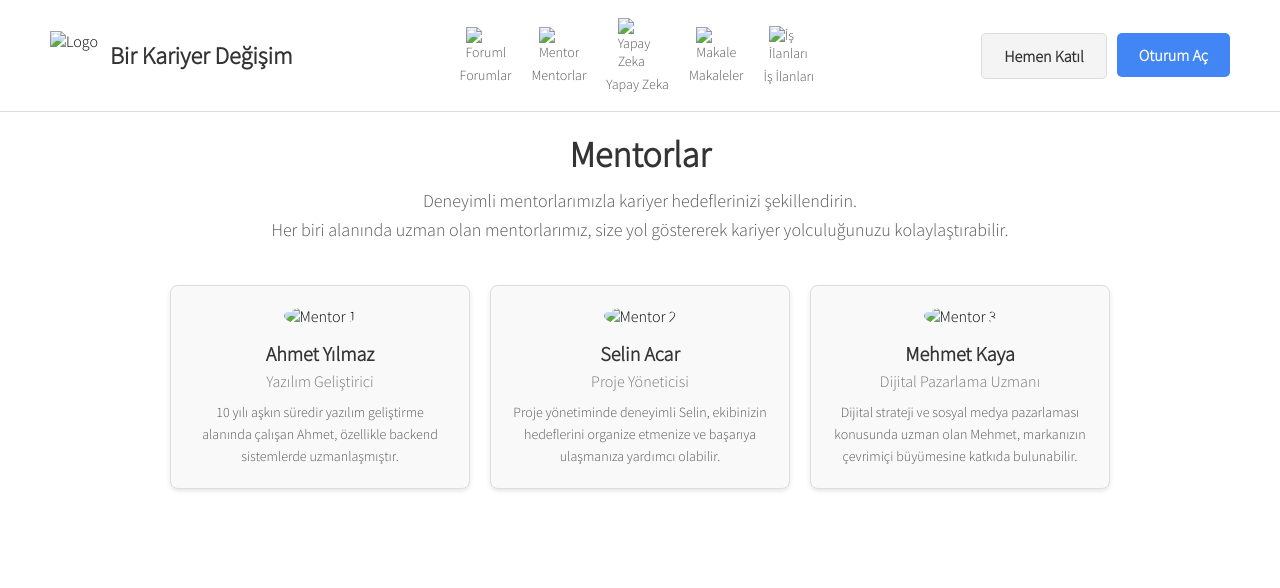
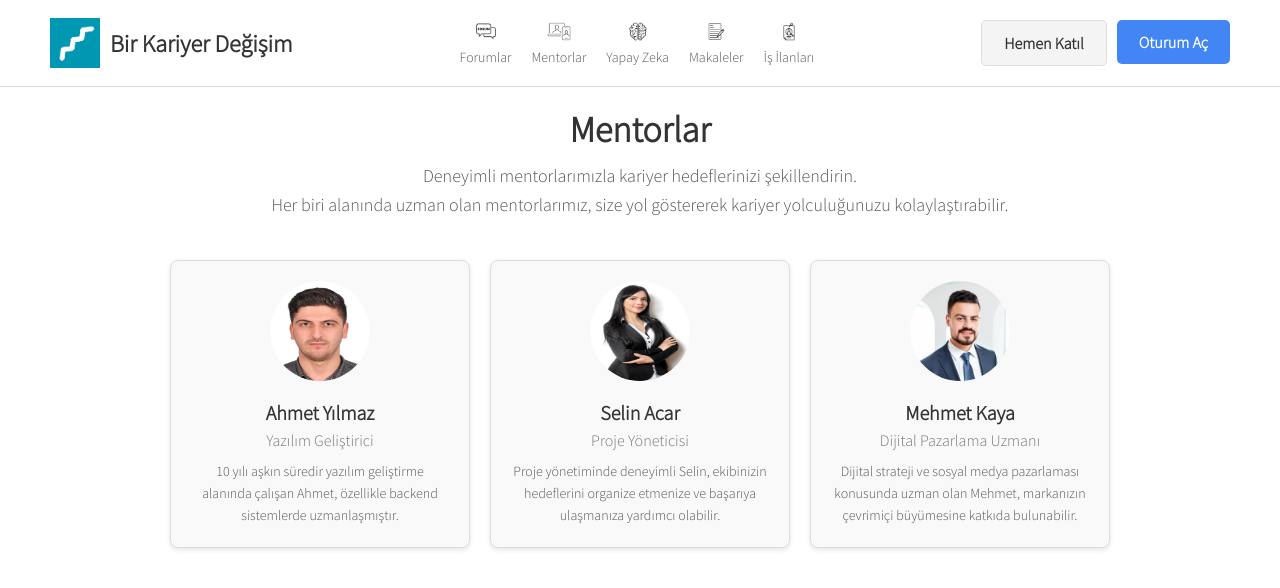
Before and after one commit to canasina/canasina.github.io, a plain HTML site: page mentorlar.html in a window 1280 px wide. Drawn offline with Linux system fonts and the light colour scheme.

Commit message:
Update mentorlar.html

```diff
--- a/mentorlar.html
+++ b/mentorlar.html
@@ -12,31 +12,31 @@
     <div class="header">
         <div class="logo-container">
             <a href="anasayfa.html"  class="logo-container">
-                <img src="fotograf/logo.png" alt="Logo" class="logo">
+                <img src="logo.png" alt="Logo" class="logo">
                 <h1 class="logo-text">Bir Kariyer Değişim</h1>
             </a>
         </div>
         <nav class="menu">
             <!-- Forumlar Butonu -->
             <a href="forumlar.html"  class="menu-item">
-                <img src="fotograf/forum.png" alt="Forumlar">
+                <img src="forum.png" alt="Forumlar">
                 Forumlar
             </a>
             <a href="mentorlar.html"
                 class="menu-item">
-                <img src="fotograf/mentor.png" alt="Mentorlar">
+                <img src="mentor.png" alt="Mentorlar">
                 Mentorlar
             </a>
             <a href="yzeka.html"  class="menu-item">
-                <img src="fotograf/yzeka.png" alt="Yapay Zeka">
+                <img src="yzeka.png" alt="Yapay Zeka">
                 Yapay Zeka
             </a>
             <a href="makale.html"  class="menu-item">
-                <img src="fotograf/makale.png" alt="Makaleler">
+                <img src="makale.png" alt="Makaleler">
                 Makaleler
             </a>
             <a href="isilanlari.html" class="menu-item">
-                <img src="fotograf/iş.png" alt="İş İlanları">
+                <img src="iş.png" alt="İş İlanları">
                 İş İlanları
             </a>
         </nav>
@@ -77,7 +77,7 @@
         <div class="mentor-list">
             <!-- Mentor 1 -->
             <div class="mentor-card">
-                <img src="fotograf/mentor1.jpg" alt="Mentor 1" class="mentor-photo">
+                <img src="mentor1.jpg" alt="Mentor 1" class="mentor-photo">
                 <h2 class="mentor-name">Ahmet Yılmaz</h2>
                 <p class="mentor-field">Yazılım Geliştirici</p>
                 <p class="mentor-bio">10 yılı aşkın süredir yazılım geliştirme alanında çalışan Ahmet, özellikle backend sistemlerde uzmanlaşmıştır.</p>
@@ -85,7 +85,7 @@
 
             <!-- Mentor 2 -->
             <div class="mentor-card">
-                <img src="fotograf/mentor2.jpg" alt="Mentor 2" class="mentor-photo">
+                <img src="mentor2.jpg" alt="Mentor 2" class="mentor-photo">
                 <h2 class="mentor-name">Selin Acar</h2>
                 <p class="mentor-field">Proje Yöneticisi</p>
                 <p class="mentor-bio">Proje yönetiminde deneyimli Selin, ekibinizin hedeflerini organize etmenize ve başarıya ulaşmanıza yardımcı olabilir.</p>
@@ -93,7 +93,7 @@
 
             <!-- Mentor 3 -->
             <div class="mentor-card">
-                <img src="fotograf/mentor3.jpg" alt="Mentor 3" class="mentor-photo">
+                <img src="mentor3.jpg" alt="Mentor 3" class="mentor-photo">
                 <h2 class="mentor-name">Mehmet Kaya</h2>
                 <p class="mentor-field">Dijital Pazarlama Uzmanı</p>
                 <p class="mentor-bio">Dijital strateji ve sosyal medya pazarlaması konusunda uzman olan Mehmet, markanızın çevrimiçi büyümesine katkıda bulunabilir.</p>
```
